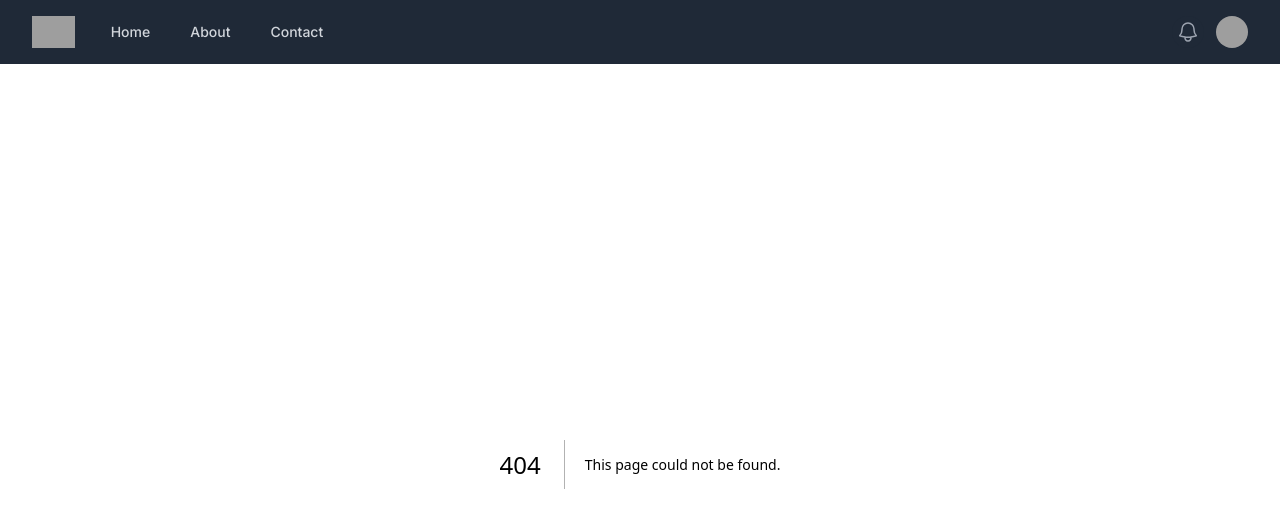
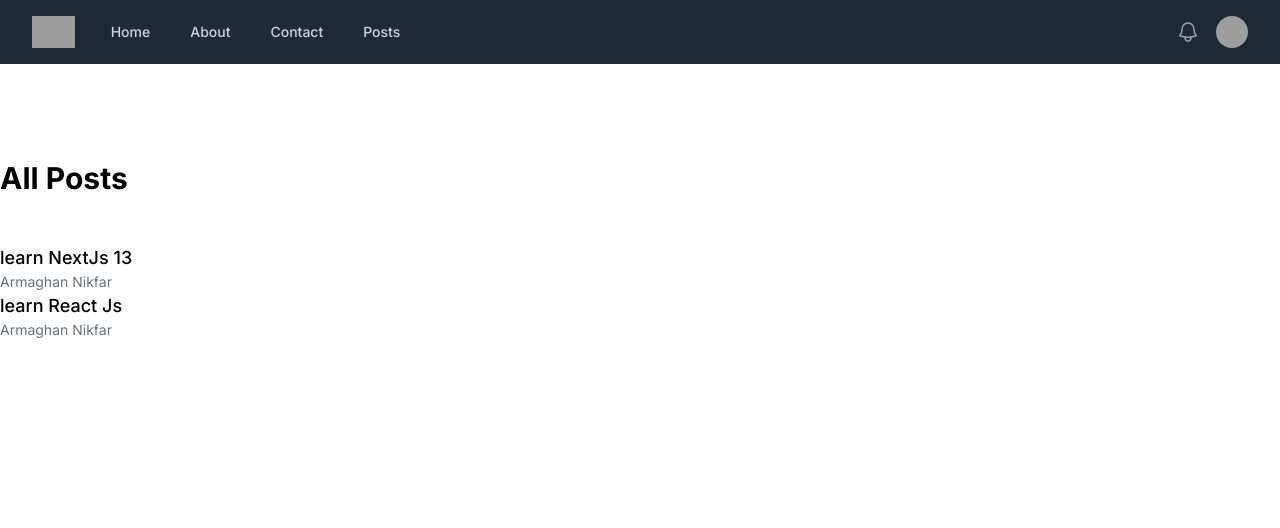
Before and after one commit to ArmaghanNikfar/NextJs, a Next.js app: page /posts in a window 1280 px wide. Before the commit this address had no page. Shown: the top 528 px of the page. Built offline with nearby package versions, Linux system fonts and the light colour scheme; grey boxes are pictures that could not be loaded.

Commit message:
using amazing mdx

```diff
--- /dev/null
+++ b/app/components/Newsletter/page.jsx
@@ -0,0 +1,4 @@
+const NewsLetter = () =>{
+    <h1>newsletter</h1>
+}
+export default NewsLetter
--- a/app/components/layout/header.jsx
+++ b/app/components/layout/header.jsx
@@ -29,6 +29,7 @@ const Header = () =>{
                     <NavLink href="/" className=" text-gray-300 rounded-md px-3 py-2 text-sm font-medium" aria-current="page">Home</NavLink>
                     <NavLink href="/about" className="text-gray-300 hover:bg-gray-700 hover:text-white rounded-md px-3 py-2 text-sm font-medium">About</NavLink>
                     <ContactButton/>
+                    <NavLink href="/posts" className="text-gray-300 hover:bg-gray-700 hover:text-white rounded-md px-3 py-2 text-sm font-medium">Posts</NavLink>
                   </div>
                 </div>
               </div>
--- /dev/null
+++ b/app/posts/[slug]/page.jsx
@@ -0,0 +1,20 @@
+import { getPostsBySlug } from "../../../lib/posts";
+
+const Page = async ({params}) => {
+    const {slug} = params
+
+    const{content, frontmatter} = await getPostsBySlug(slug)
+
+    return(
+        <section className='py-24'>
+            <div className='container'>
+                <header className='rounded bg-gray-100 p-8'>
+                    <h1 className='font-serif text-3xl'>{frontmatter.title}</h1>
+                    <p>{frontmatter.author}</p>
+                </header>
+                <main className='prose mt-12'>{content}</main>
+            </div>
+        </section>
+    )
+}
+export default Page;
--- /dev/null
+++ b/app/posts/page.jsx
@@ -0,0 +1,26 @@
+import { getAllPosts } from "../../lib/posts";
+import Link from "next/link";
+
+const Page = async() =>{
+    const Posts = await getAllPosts()
+    return  (
+    <section className='py-24'>
+            <div className='container'>
+            <h1 className='text-3xl font-bold'>All Posts</h1>
+            <ul className='mt-12'>
+                {Posts.map(post =>(
+                    <li key={post.slug}>
+                        <Link href={`/posts/${post.slug}`}>
+                          <h4 className='text-lg font-medium'>{post.frontmatter?.title}</h4>
+                          <p className='text-sm text-gray-500'>
+                            {post.frontmatter?.author}
+                          </p>
+                            </Link>
+                    </li>
+                ))}
+            </ul>
+            </div>
+        </section>
+    )
+}
+export default Page;
--- /dev/null
+++ b/content/learn-nextjs.mdx
@@ -0,0 +1,10 @@
+---
+title: learn NextJs 13
+author: Armaghan Nikfar
+---
+
+Here is a list of items:
+
+- Item one
+- Item two
+- Item three
--- /dev/null
+++ b/content/learn-react.mdx
@@ -0,0 +1,10 @@
+---
+title: learn React Js
+author: Armaghan Nikfar
+---
+
+Here is a list of items:
+
+- Item one
+- Item two
+- Item three
--- /dev/null
+++ b/lib/posts.js
@@ -0,0 +1,39 @@
+import path from "path";
+import  {compileMDX} from 'next-mdx-remote/rsc'
+import fs from 'fs'
+import NewsLetter from "../app/components/Newsletter/page";
+
+const rootDirectory = path.join(process.cwd(), 'content')
+const components = {
+    h1: props => (
+        <h1 {...props} className='text-emerald-400'>
+            {props.children}
+        </h1>
+    ),
+    Newsletter: NewsLetter
+}
+
+export async function getPostsBySlug(slug){
+    const realSlug = slug.replace(/\.mdx$/, '')
+    const filePath = path.join(rootDirectory, `${realSlug}.mdx`)
+    const fileContent = fs.readFileSync(filePath, {encoding: 'utf8'})
+
+    const {content, frontmatter} = await compileMDX({
+        source: fileContent,
+        components,
+        options:{
+            parseFrontmatter:true
+        }
+    })
+    return {content , frontmatter , slug:realSlug}
+}
+export async function getAllPosts (){
+    const files = fs.readdirSync(rootDirectory)
+    let Posts = []
+
+    for(const file of files){
+        const post = await getPostsBySlug(file)
+        Posts.push(post)
+    }
+    return Posts
+}
--- a/package.json
+++ b/package.json
@@ -9,7 +9,9 @@
     "lint": "next lint"
   },
   "dependencies": {
+    "fs": "^0.0.1-security",
     "next": "14.1.3",
+    "next-mdx-remote": "^4.4.1",
     "react": "^18.2.0",
     "react-dom": "^18"
   },
```
Also changed, not shown: 1 other file (tests, documents, lock files or other folders).
